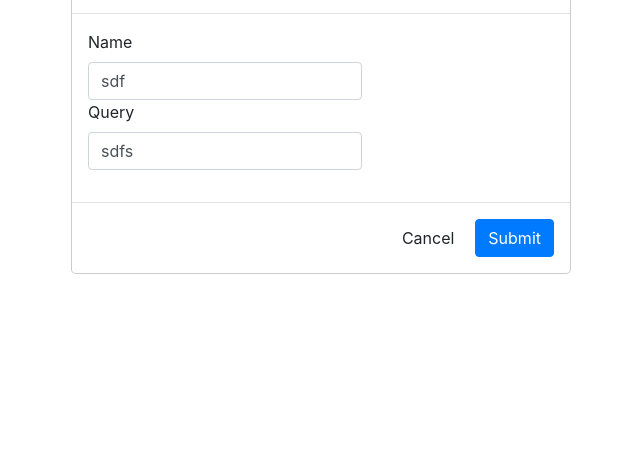
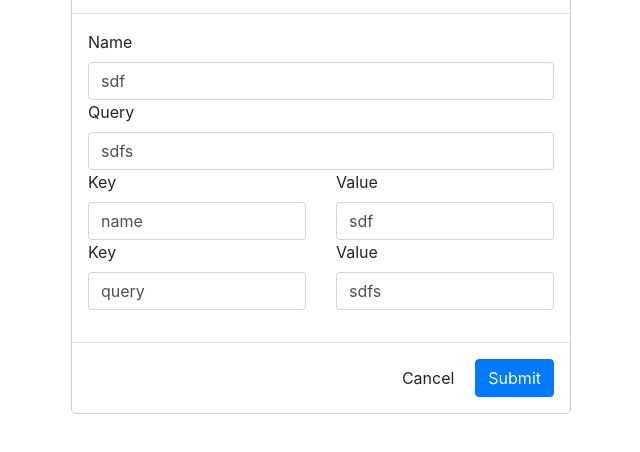
Before and after one commit to Alksgest/create-modal-window, a plain HTML site: page index.html in a window 1280 px wide. Shown: the part 84-536 px from the top of the page, without its empty margins (319-959 px from the left). Drawn offline with nearby package versions, Linux system fonts and the light colour scheme.

Commit message:
initial impl of dictionary-input type

```diff
--- a/index.html
+++ b/index.html
@@ -37,6 +37,30 @@ const selectGenerator = ({ name, fieldTitle, values }, model) => {
         </select>
     `;
         }
+        const dictionaryGenerator = ({ keyValueTitles, canAddNewLine }, dict) => {
+            if (canAddNewLine) {
+                return '';
+            } else {
+                let res = '<div class="row">';
+                for (const key in dict) {
+                    res += `
+            <div class="col-sm-6">
+            <label class="control-label" for="${key}Input">${keyValueTitles.key}</label>
+            <input id="${key}Input" value="${key}" name="dict.key.${key}" class="form-control" required autocomplete="new-password">
+            </div>
+            `
+                    res += `
+            <div class="col-sm-6">
+            <label class="control-label" for="${dict[key]}Input">${keyValueTitles.value}</label>
+            <input id="${dict[key]}Input" value="${dict[key]}" name="dict.value.${dict[key]}" class="form-control" required autocomplete="new-password">
+            </div>
+            `
+                }
+                res += '</div>'
+
+                return res;
+            }
+        }
 
         const createModalWindow = (
             title,
@@ -49,11 +73,13 @@ const createModalWindow = (
             submitCallback,
             modalId) => {
             const fieldsSection = fields.map(el => {
-        if (el.type === 'input') {
-            return inputGenerator(el, model)
-        } else if (el.type === 'select') {
-            return selectGenerator(el, model);
+                const switchObj = {
+                    'input': inputGenerator,
+                    'select': selectGenerator,
+                    'dictionary-input': dictionaryGenerator
                 }
+
+                return switchObj[el.type](el, model);
             }).join(' ');
 
             const html = `
@@ -99,7 +125,7 @@ const createModalWindow = (
                 }
             });
             $(`#submit-edit-window-button-${modalId}`).on('click', () => {
-        $(id).css('display', 'none');
+                // $(id).css('display', 'none');
                 if (submitCallback) {
                     submitCallback();
                 }
@@ -118,6 +144,14 @@ const createModalWindow = (
                 name: 'query',
                 fieldTitle: 'Query',
                 type: 'input'
+            },
+            {
+                type: 'dictionary-input',
+                keyValueTitles: {
+                    key: 'Key',
+                    value: 'Value'
+                },
+                canAddNewLine: false
             }
         ];
         createModalWindow('Title', 'Subtitle', fields, { name: 'sdf', query: 'sdfs' }, 'Cancel', 'Submit',
@@ -125,8 +159,14 @@ const createModalWindow = (
                 console.log('cancel');
             },
             () => {
-                console.log('submit');
-            });
+                const form = $(`#modalId`).find('form');
+                const res = form.serializeArray().reduce(function (obj, item) {
+                    obj[item.name] = item.value;
+                    return obj;
+                }, {});
+                console.log(form.serializeArray());
+                console.log(res);
+            }, 'modalId');
     </script>
 
 </body>
```
Also changed, not shown: create-modal.js (+33 -7 lines). Lines whose indentation alone changed are shown as unchanged.
